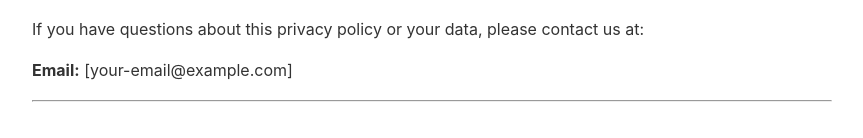
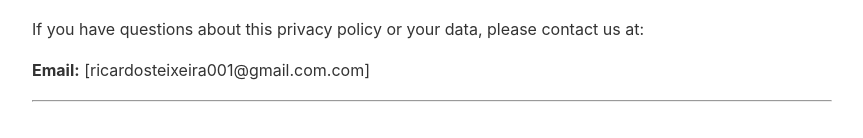
Before and after one commit to rickysteixeira/bridget-privacy, a plain HTML site: page index.html in a window 1280 px wide. Shown: the part 2044-2182 px from the top of the page, without its empty margins (208-1071 px from the left). Drawn offline with Linux system fonts and the light colour scheme.

Commit message:
Update index.html

```diff
--- a/index.html
+++ b/index.html
@@ -89,7 +89,7 @@
 
     <h2>Contact Us</h2>
     <p>If you have questions about this privacy policy or your data, please contact us at:</p>
-    <p><strong>Email:</strong> [your-email@example.com]</p>
+    <p><strong>Email:</strong> [ricardosteixeira001@gmail.com.com]</p>
 
     <hr>
 
```
